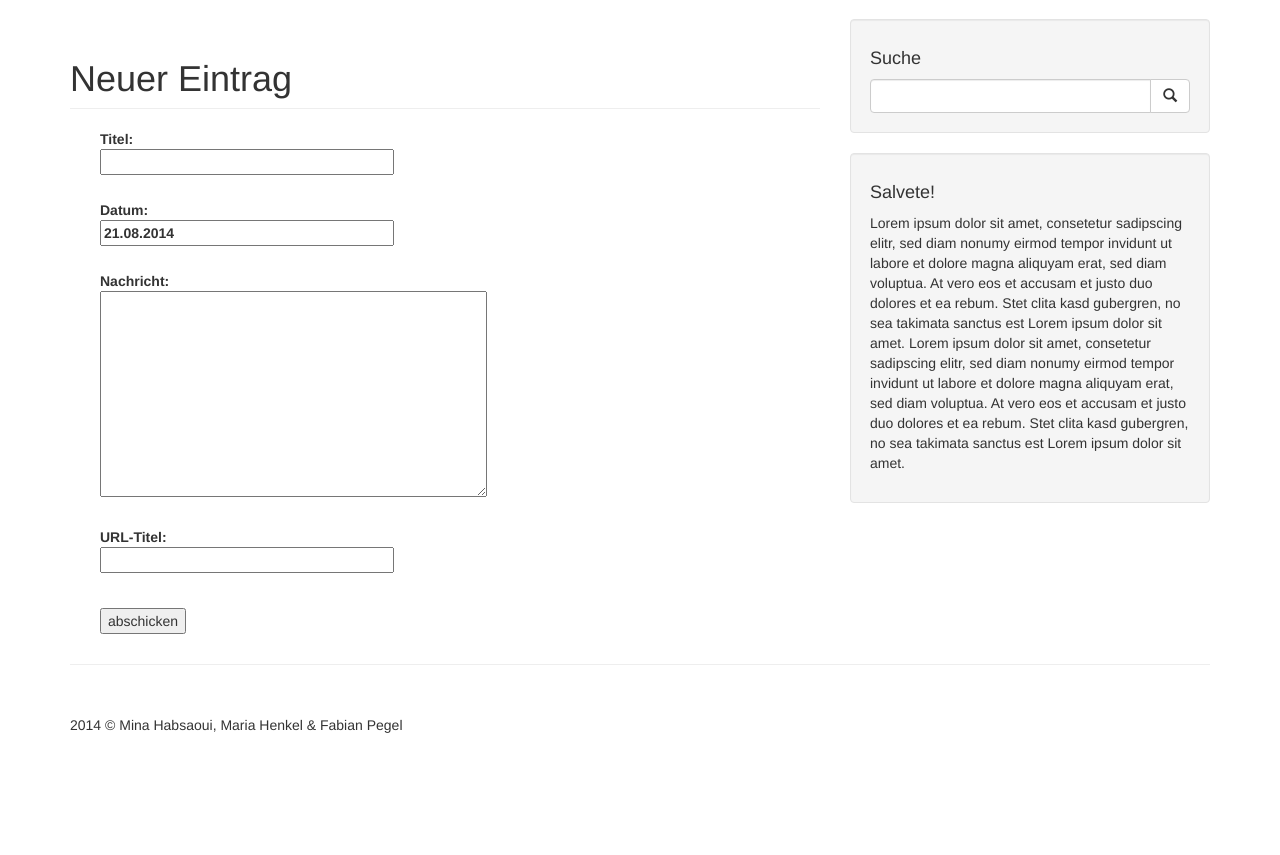
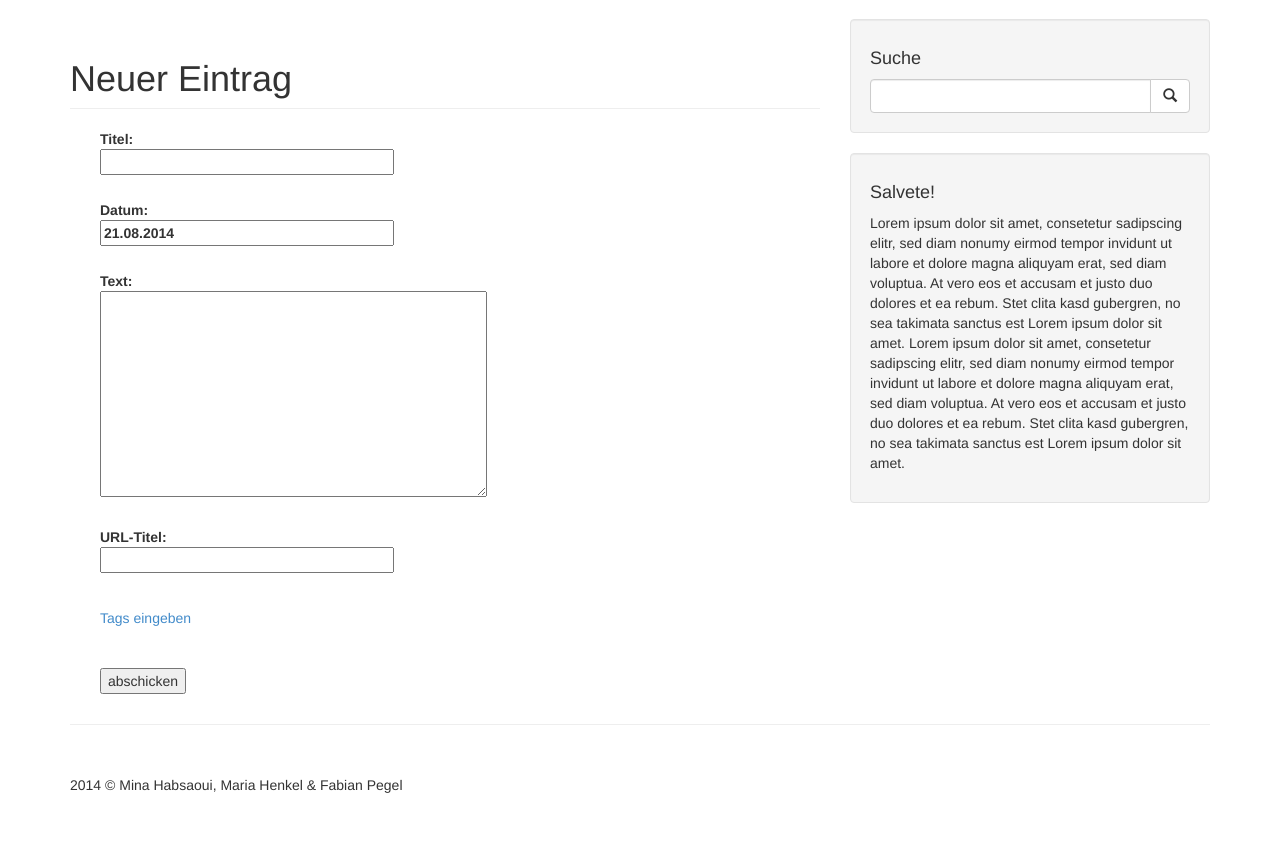
Before and after one commit to mahen2/dasletzteprojekt, a Flask app: page /new in a window 1280 px wide. Shown: the part 51-906 px from the top of the page. Before the commit the page ends 784 px from the top, so only its background shows below. Run offline with Flask 2, Linux system fonts and the light colour scheme; a user stored in the database is signed in; some libraries are stand-ins or nearby versions.

Commit message:
urlfix + tags als tupel
(tags werden schon sortiert aber noch nicht ausgegeben)

```diff
--- a/main.py
+++ b/main.py
@@ -6,7 +6,7 @@
 from flask import Flask, render_template, g, flash, redirect, session, request
 from flask_sqlalchemy import SQLAlchemy
 from sqlalchemy import text, desc
-import hashlib, os, re, random, string
+import hashlib, os, re, random, string, operator
 import operator
 from flask_wtf import Form
 from flask.ext.login import LoginManager
@@ -124,7 +124,8 @@ class Entry(db.Model):
   url_titel = db.Column(db.String(200))
   datum = db.Column(db.String(200))
   geschriebenvonbenutzername = db.Column(db.String(200))
-  def __init__(self, id, vorname, nachname, titel, strasse, plz, ort, geburtsdatum, festnetz, mobil, email, homepage, twitter):
+  tags = db.Column(db.String(200))
+  def __init__(self, id, titel, text, url_titel, datum, geschriebenvonbenutzername, tags):
       # Initializes the fields with entered data
       # and sets the published date to the current time
       self.id = id
@@ -133,7 +134,7 @@ class Entry(db.Model):
       self.url_titel = url_titel
       self.datum = datum
       self.geschriebenvonbenutzername = geschriebenvonbenutzername
-
+      self.tags = tags
 
 
 '''
@@ -160,6 +161,7 @@ class EditForm(Form):
     text = TextAreaField('text', validators = [Required(_(u"Bitte Feld ausfüllen!"))])
     url_titel = TextField('url_titel')
     datum = TextField('datum')
+    tags = TextAreaField('tags')
 
 class CommentForm(Form):
     name = TextField('name', validators = [Required(_(u"Bitte Feld ausfüllen!"))])
@@ -173,6 +175,7 @@ class BlogentryForm(Form):
     text = TextAreaField('text', validators = [Required(_(u"Bitte Feld ausfüllen!"))])
     url_titel = TextField('url_titel')
     datum = TextField('datum')
+    tags = TextAreaField('tags')
 
 
 # Suchfeld-Klasse
@@ -212,6 +215,28 @@ class ChangeProfileForm(Form):
 @app.route('/seite/<seite_von>')
 @app.route('/', defaults={'seite_von': 0})
 def hello_world(seite_von):
+
+
+    tagliste = []
+    blogeintragid_tags = db.engine.execute(text("SELECT tags FROM blogeintrag "))
+    for line in blogeintragid_tags:
+        if str(line['tags'])=='None':
+            continue
+        else:
+            splitted_tags = str(line['tags']).split('|')
+            for element in splitted_tags:
+                tagliste.append(element)
+
+    tagdict = {}
+
+    for element in tagliste:
+        tagdict[element] = tagliste.count(element)
+
+    sorted_tags = sorted(tagdict.iteritems(), key=operator.itemgetter(1), reverse=True)
+
+    print sorted_tags
+
+
     eintraege_auf_seite = 5
     seite_von = int(seite_von)
     seite_von = seite_von * eintraege_auf_seite
@@ -366,26 +391,43 @@ def search():
 def edit(id):
     form = BlogentryForm()
     searchform = SearchForm(csrf_enabled=False)
-    entries = Entry.query.filter_by(geschriebenvonbenutzername=session['username']).with_entities(Entry.id,Entry.titel, Entry.text, Entry.url_titel, Entry.datum, Entry.geschriebenvonbenutzername).order_by(desc(Entry.id))
+    entries = Entry.query.filter_by(geschriebenvonbenutzername=session['username']).with_entities(Entry.id,Entry.titel, Entry.text, Entry.url_titel, Entry.datum, Entry.geschriebenvonbenutzername, Entry.tags).order_by(desc(Entry.id))
     te = Entry.query.filter_by(id=id).with_entities(Entry.text).first()
+    ta = Entry.query.filter_by(id=id).with_entities(Entry.tags).first()
+
     # wenn id gegeben ist, zeige nicht alle Einträge, sondern einen zum bearbeiten
     if id is not None:
         if not form.validate_on_submit():
             form.text.data=te[0]
+            list_ta = ta[0].split('|')
+            formatted_tags = "\n".join(list_ta)
+            form.tags.data=formatted_tags
+
 
         if form.validate_on_submit():
-            liste_urls = db.engine.execute(text("SELECT url_titel FROM blogeintrag WHERE url_titel = :url_titel"), url_titel=form.url_titel.data)
+
+
+            liste_urls = db.engine.execute(text("SELECT url_titel, id FROM blogeintrag WHERE url_titel = :url_titel"), url_titel=form.url_titel.data)
             for line in liste_urls:
                 if form.url_titel.data == line['url_titel']:
-                    form.url_titel.data = form.url_titel.data+"_"+str(time())
+                    if int(id) != line['id']:
+                        form.url_titel.data = form.url_titel.data+"_"+str(time())
 
             # text()-Funktion escapet den string
-            query = text("UPDATE blogeintrag SET id=:id, titel=:titel, text=:text, url_titel=:url_titel, datum=:datum, geschriebenvonbenutzername=:geschriebenvonbenutzername where id=:id ;")
+            #form.tags.data = form.tags.data.striplines()
+            tags_stripped = form.tags.data.splitlines()
+            form.tags.data = "|".join(tags_stripped)
+            query = text("UPDATE blogeintrag SET id=:id, titel=:titel, text=:text, url_titel=:url_titel, datum=:datum, geschriebenvonbenutzername=:geschriebenvonbenutzername, tags=:tags where id=:id ;")
             flash(_("Eintrag bearbeitet!"), 'accept')
             # Daten ändern
-            db.engine.execute(query, titel=form.titel.data, url_titel=form.url_titel.data, datum=form.datum.data, text=form.text.data, geschriebenvonbenutzername=session['username'], id=id)
+            db.engine.execute(query, titel=form.titel.data, url_titel=form.url_titel.data, datum=form.datum.data, tags=form.tags.data, text=form.text.data, geschriebenvonbenutzername=session['username'], id=id)
+            ta = Entry.query.filter_by(id=id).with_entities(Entry.tags).first()
+            list_ta = ta[0].split('|')
+            formatted_tags = "\n".join(list_ta)
+            form.tags.data=formatted_tags
 
-        entries = Entry.query.filter_by(id=id).with_entities(Entry.id,Entry.titel, Entry.text, Entry.url_titel, Entry.datum, Entry.geschriebenvonbenutzername).first()
+
+        entries = Entry.query.filter_by(id=id).with_entities(Entry.id,Entry.titel, Entry.text, Entry.url_titel, Entry.datum, Entry.geschriebenvonbenutzername, Entry.tags).first()
     return render_template('edit.htm', entries=entries, id=id , form=form, searchform=searchform, isactive='edit')
 
 
@@ -402,8 +444,8 @@ def new():
                 form.url_titel.data = form.url_titel.data+"_"+str(time())
         if form.url_titel.data == '':
             form.url_titel.data = ''.join(random.choice(string.ascii_lowercase + string.digits + string.ascii_lowercase) for _ in range(16))
-        query = text("INSERT INTO blogeintrag ('titel', 'url_titel', 'datum', 'text', 'geschriebenvonbenutzername') VALUES (:titel, :url_titel, :datum, :text, :geschriebenvonbenutzername);")
-        db.engine.execute(query, titel=form.titel.data, url_titel=form.url_titel.data, datum=form.datum.data, text=form.text.data, geschriebenvonbenutzername=session['username'])
+        query = text("INSERT INTO blogeintrag ('titel', 'url_titel', 'datum', 'text', 'geschriebenvonbenutzername', 'tags') VALUES (:titel, :url_titel, :datum, :text, :geschriebenvonbenutzername, :tags);")
+        db.engine.execute(query, titel=form.titel.data, url_titel=form.url_titel.data, datum=form.datum.data, text=form.text.data, tags=form.tags.data, geschriebenvonbenutzername=session['username'])
         flash(_("Eintrag wurde angelegt!"), 'accept')
         return redirect('/new')
     else:
--- a/static/bootstrap/css/blog-home.css
+++ b/static/bootstrap/css/blog-home.css
@@ -20,3 +20,5 @@ ul.accept { list-style-image: url('accept.png'); background-color:lightgreen; fo
 ul.error { list-style-image: url('exclamation.png'); background-color:#FC6262; font-weight:bold; padding:15px 15px 15px 30px; max-width:400px; border-radius: 4px;}
 
 textarea { padding-left:5px; padding-right:5px; }
+
+#tagsdiv {display:none;}
--- a/templates/index.htm
+++ b/templates/index.htm
@@ -35,6 +35,18 @@ Apache 2.0 by Start Bootstrap
         <script src="https://oss.maxcdn.com/libs/respond.js/1.4.2/respond.min.js"></script>
     <![endif]-->
 
+    <!-- jQuery Version 1.11.0 -->
+    <script src="/static/bootstrap/js/jquery-1.11.0.js"></script>
+
+
+<noscript>
+	<style type="text/css">#tagsdiv {display:block;}</style>
+</noscript>
+<script>$(document).ready(function(){
+  $("#button").click(function(){
+    $("#tagsdiv").fadeIn("slow");
+  });
+});</script>
 </head>
 
 <body>
@@ -157,9 +169,6 @@ Apache 2.0 by Start Bootstrap
     </div>
     <!-- /.container -->
 
-    <!-- jQuery Version 1.11.0 -->
-    <script src="/static/bootstrap/js/jquery-1.11.0.js"></script>
-
     <!-- Bootstrap Core JavaScript -->
     <script src="/static/bootstrap/js/bootstrap.min.js"></script>
 
--- a/templates/new.htm
+++ b/templates/new.htm
@@ -2,7 +2,9 @@
 {% extends "index.htm" %}
 
 {% block content %}
+
 <script>
+
 window.addEventListener("load", update_url);
 function update_url() {
 
@@ -26,7 +28,11 @@ function myfunc() {
 
 }
 
+
+
+
 </script>
+
 
 <h1 class="page-header">{{ _('Neuer Eintrag') }}</h1>
 <form action="" method="post" name="edit" style="margin-left:30px;">
@@ -42,7 +48,7 @@ function myfunc() {
       {% for error in form.errors.datum %}
       <span style="color: red;">[{{error}}]</span>
       {% endfor %}<br>
-      <label>{{ _('Nachricht:') }}<br>
+      <label>{{ _('Text:') }}<br>
       {{form.text(cols=40, rows=10, style='width:100%;')}}</label><br>
       {% for error in form.errors.text %}
       <span style="color: red;">[{{error}}]</span>
@@ -52,6 +58,15 @@ function myfunc() {
       {% for error in form.errors.url_titel %}
       <span style="color: red;">[{{error}}]</span>
       {% endfor %}<br>
+	  <p><a id="button" style='cursor:pointer;'>Tags eingeben</a></p><br>
+	  <div id="tagsdiv">
+      <label>{{ _('Tags:') }}<br>
+		  <strong>Bitte jeden Tag in neue Zeile posten!</strong><br>
+      {{form.tags(cols=40, rows=10, style='width:100%;')}}</label><br>
+      {% for error in form.errors.tags %}
+      <span style="color: red;">[{{error}}]</span>
+      {% endfor %}<br>
+ 	  </div>
 
   </p>
   <p><input type="submit" value="{{ _('abschicken') }}"></p>
```
Also changed, not shown: templates/edit.htm (+10 -0 lines), blog.sqlite.
